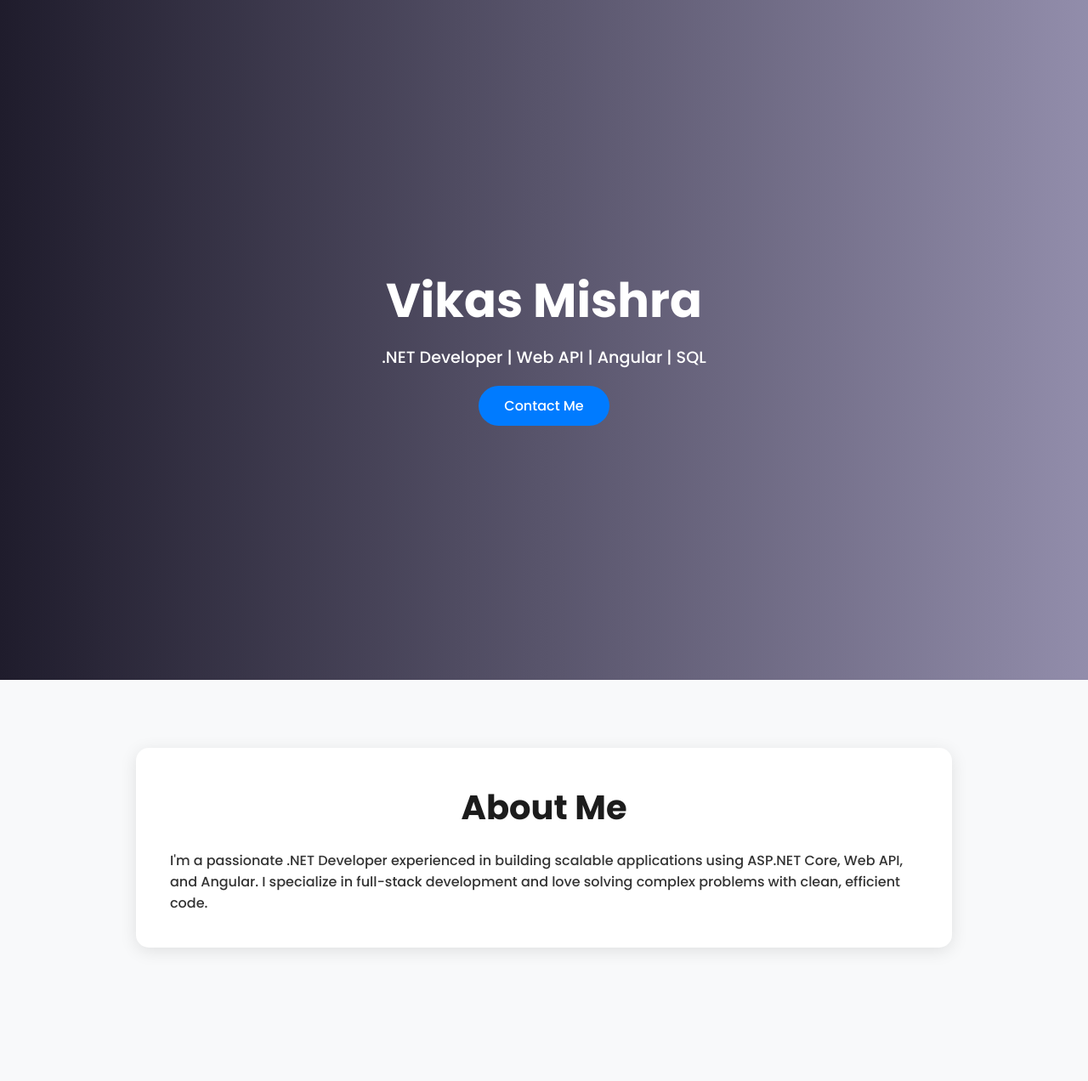
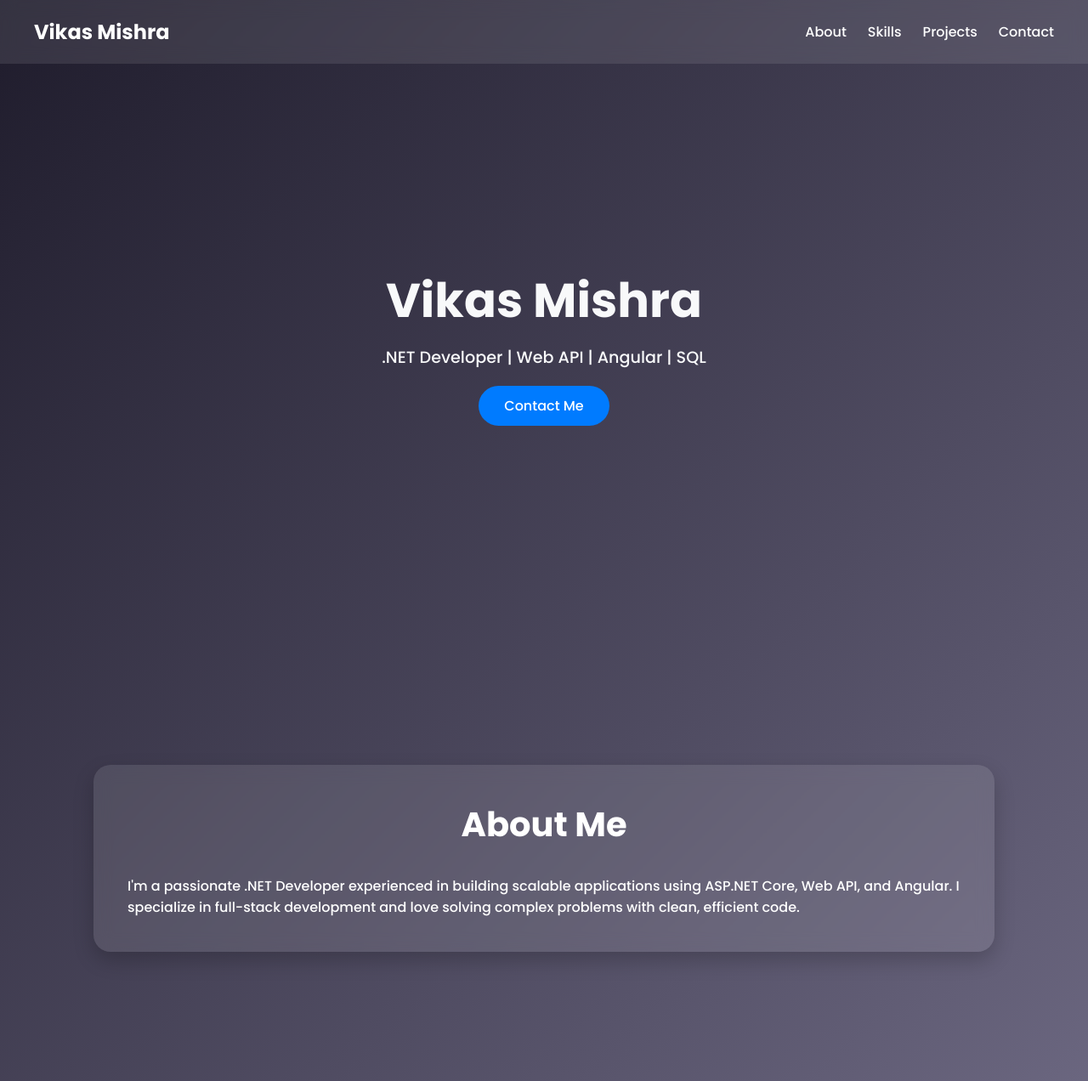
Before and after one commit to webdevvikasmishra/my-website, a plain HTML site: page index.html in a window 1280 px wide. Shown: the top 1272 px of the page at 85% size. Drawn offline with Linux system fonts and the light colour scheme.

Commit message:
Add files via upload

```diff
--- a/index.html
+++ b/index.html
@@ -9,8 +9,11 @@
   <style>
     :root {
       --primary-color: #007bff;
-      --dark-color: #1c1c1c;
-      --light-color: #f8f9fa;
+      --dark-color: #121212;
+      --light-color: #ffffff;
+      --glass-bg: rgba(255, 255, 255, 0.1);
+      --blur: blur(10px);
+      --border-radius: 20px;
     }
 
     * {
@@ -19,17 +22,54 @@
       box-sizing: border-box;
     }
 
+    html {
+      scroll-behavior: smooth;
+    }
+
     body {
       font-family: 'Poppins', sans-serif;
-      background: var(--light-color);
-      color: #333;
-      scroll-behavior: smooth;
+      background: linear-gradient(135deg, #1f1c2c, #928dab);
+      color: #f8f9fa;
+      transition: background 0.3s ease;
+    }
+
+    nav {
+      position: fixed;
+      width: 100%;
+      padding: 20px 40px;
+      display: flex;
+      justify-content: space-between;
+      align-items: center;
+      background: var(--glass-bg);
+      backdrop-filter: var(--blur);
+      z-index: 999;
+    }
+
+    nav .logo {
+      font-size: 1.5rem;
+      font-weight: bold;
+      color: white;
+    }
+
+    nav ul {
+      list-style: none;
+      display: flex;
+      gap: 25px;
+    }
+
+    nav ul li a {
+      text-decoration: none;
+      color: white;
+      font-weight: 500;
+      transition: color 0.3s;
+    }
+
+    nav ul li a:hover {
+      color: var(--primary-color);
     }
 
     header {
       height: 100vh;
-      background: linear-gradient(to right, #1f1c2c, #928dab);
-      color: white;
       display: flex;
       align-items: center;
       justify-content: center;
@@ -63,23 +103,24 @@
     }
 
     section {
-      padding: 80px 20px;
-      max-width: 1000px;
+      padding: 100px 20px;
+      max-width: 1100px;
       margin: auto;
     }
 
     section h2 {
       font-size: 2.5rem;
-      margin-bottom: 20px;
+      margin-bottom: 30px;
       text-align: center;
-      color: var(--dark-color);
     }
 
-    .about, .contact {
-      background-color: white;
-      border-radius: 15px;
+    .about, .contact, .project-card {
+      background: var(--glass-bg);
+      backdrop-filter: var(--blur);
       padding: 40px;
-      box-shadow: 0 4px 20px rgba(0, 0, 0, 0.1);
+      border-radius: var(--border-radius);
+      box-shadow: 0 10px 25px rgba(0, 0, 0, 0.2);
+      color: white;
     }
 
     .skills-grid {
@@ -92,31 +133,23 @@
 
     .skills-grid li {
       list-style: none;
-      background-color: #e3f2fd;
+      background-color: rgba(0, 123, 255, 0.1);
       padding: 12px 24px;
       border-radius: 25px;
       font-weight: 500;
-      color: #0d47a1;
-      box-shadow: 0 2px 6px rgba(0,0,0,0.05);
+      color: #fff;
+      border: 1px solid rgba(255,255,255,0.2);
+      transition: transform 0.3s ease;
+    }
+
+    .skills-grid li:hover {
+      transform: scale(1.05);
     }
 
     .projects-grid {
       display: grid;
       grid-template-columns: repeat(auto-fit, minmax(260px, 1fr));
       gap: 25px;
-      margin-top: 30px;
-    }
-
-    .project-card {
-      background: white;
-      border-radius: 15px;
-      padding: 25px;
-      box-shadow: 0 6px 18px rgba(0,0,0,0.08);
-      transition: transform 0.3s ease;
-    }
-
-    .project-card:hover {
-      transform: translateY(-5px);
     }
 
     .project-card h3 {
@@ -125,25 +158,23 @@
     }
 
     footer {
-      background-color: #1f1c2c;
-      color: white;
+      background-color: #0e0e0e;
       text-align: center;
       padding: 20px;
       font-size: 0.9rem;
     }
 
-    a {
-      color: var(--primary-color);
-      text-decoration: none;
-    }
+    @media (max-width: 768px) {
+      nav ul {
+        display: none;
+      }
 
-    a:hover {
-      text-decoration: underline;
-    }
+      nav .logo {
+        font-size: 1.2rem;
+      }
 
-    @media (max-width: 600px) {
       header h1 {
-        font-size: 2rem;
+        font-size: 2.2rem;
       }
 
       section h2 {
@@ -153,6 +184,16 @@
   </style>
 </head>
 <body>
+
+  <nav>
+    <div class="logo">Vikas Mishra</div>
+    <ul>
+      <li><a href="#about">About</a></li>
+      <li><a href="#skills">Skills</a></li>
+      <li><a href="#projects">Projects</a></li>
+      <li><a href="#contact">Contact</a></li>
+    </ul>
+  </nav>
 
   <header>
     <div>
@@ -165,9 +206,7 @@
   <section id="about">
     <div class="about">
       <h2>About Me</h2>
-      <p>
-        I'm a passionate .NET Developer experienced in building scalable applications using ASP.NET Core, Web API, and Angular. I specialize in full-stack development and love solving complex problems with clean, efficient code.
-      </p>
+      <p>I'm a passionate .NET Developer experienced in building scalable applications using ASP.NET Core, Web API, and Angular. I specialize in full-stack development and love solving complex problems with clean, efficient code.</p>
     </div>
   </section>
 
@@ -210,7 +249,7 @@
       <h2>Contact Me</h2>
       <p>Want to collaborate or hire me? Get in touch!</p>
       <p><i class="fas fa-envelope"></i> <a href="mailto:devvikasmishra@gamil.com">devvikasmishra@gamil.com</a></p>
-      <p><i class="fab fa-linkedin"></i> <a href="https://linkedin.com/in/vikas-mishra" target="_blank">linkedin.com/in/vikas-mishra</a></p>
+      <p><i class="fab fa-linkedin"></i> <a href="https://www.linkedin.com/in/vikasbits/" target="_blank">linkedin.com/in/vikasbits</a></p>
     </div>
   </section>
 
```
